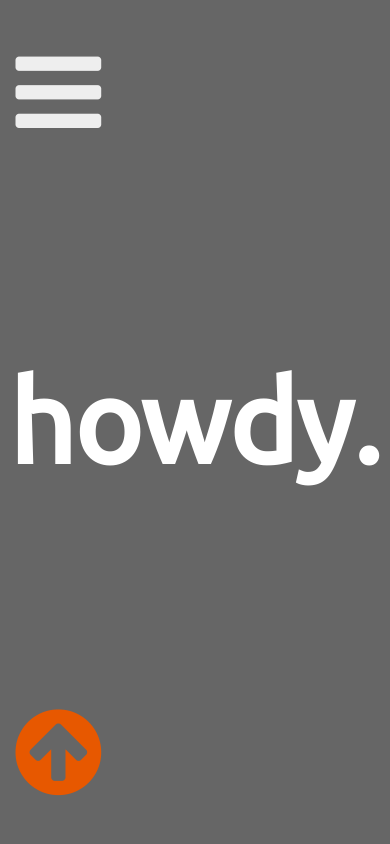
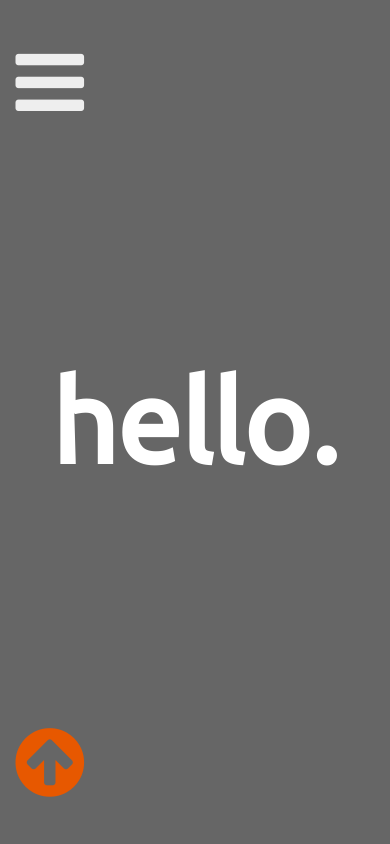
Before and after one commit to Alexpham688/newPortfolio, a plain HTML site: page index.html in a window 390 px wide. Shown: the top 844 px of the page. Drawn offline with nearby package versions, Linux system fonts and the light colour scheme.

Commit message:
changed html

```diff
--- a/index.html
+++ b/index.html
@@ -38,7 +38,7 @@
                 </ul>
               </nav>
             </div>
-            <h1 class='titanic naked'>howdy.</h1>
+            <h1 class='titanic naked'>hello.</h1>
           </div>
         </header>
 
--- a/styles.css
+++ b/styles.css
@@ -300,13 +300,13 @@ footer .contact-link:hover {
     margin: 15px auto;
   }
   .fa-bars {
-    font-size: 100px;
+    font-size: 80px;
   }
   .fa-times {
-    font-size: 100px;
+    font-size: 80px;
   }
   #arrow {
-    font-size: 100px;
+    font-size: 80px;
   }
 }
 }
```
